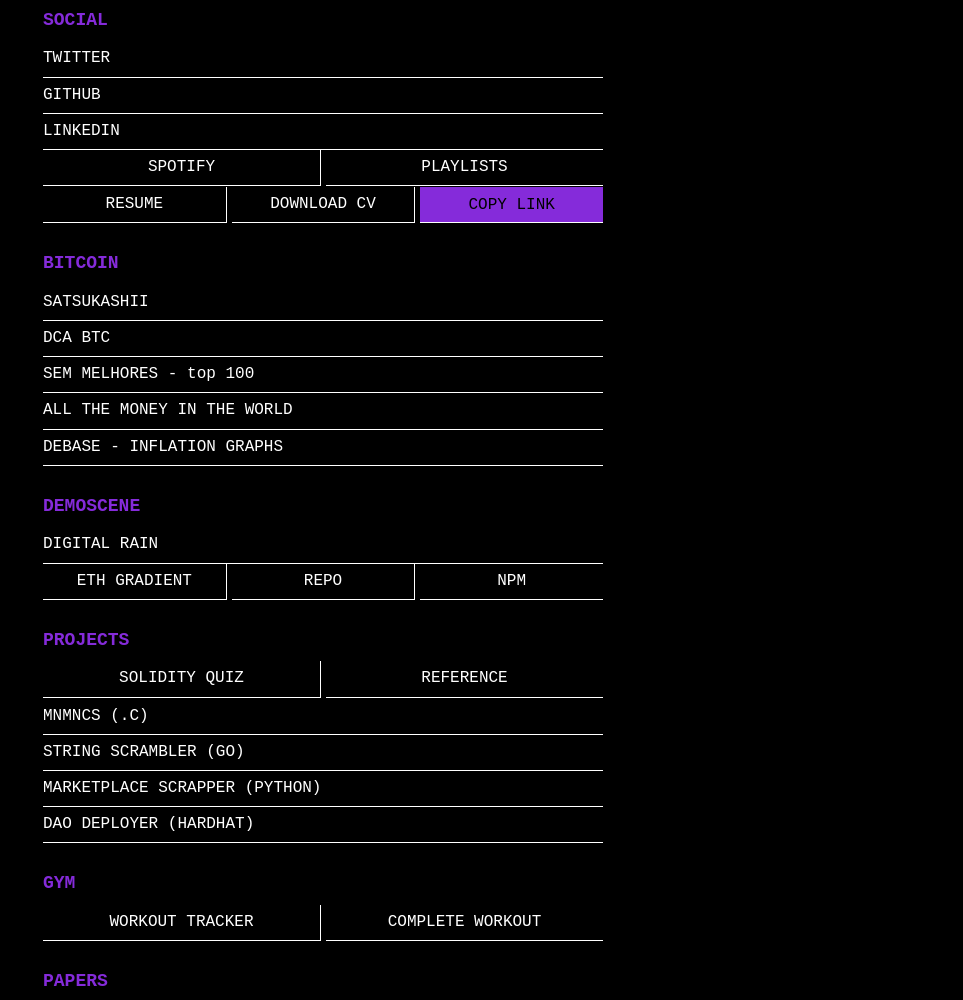
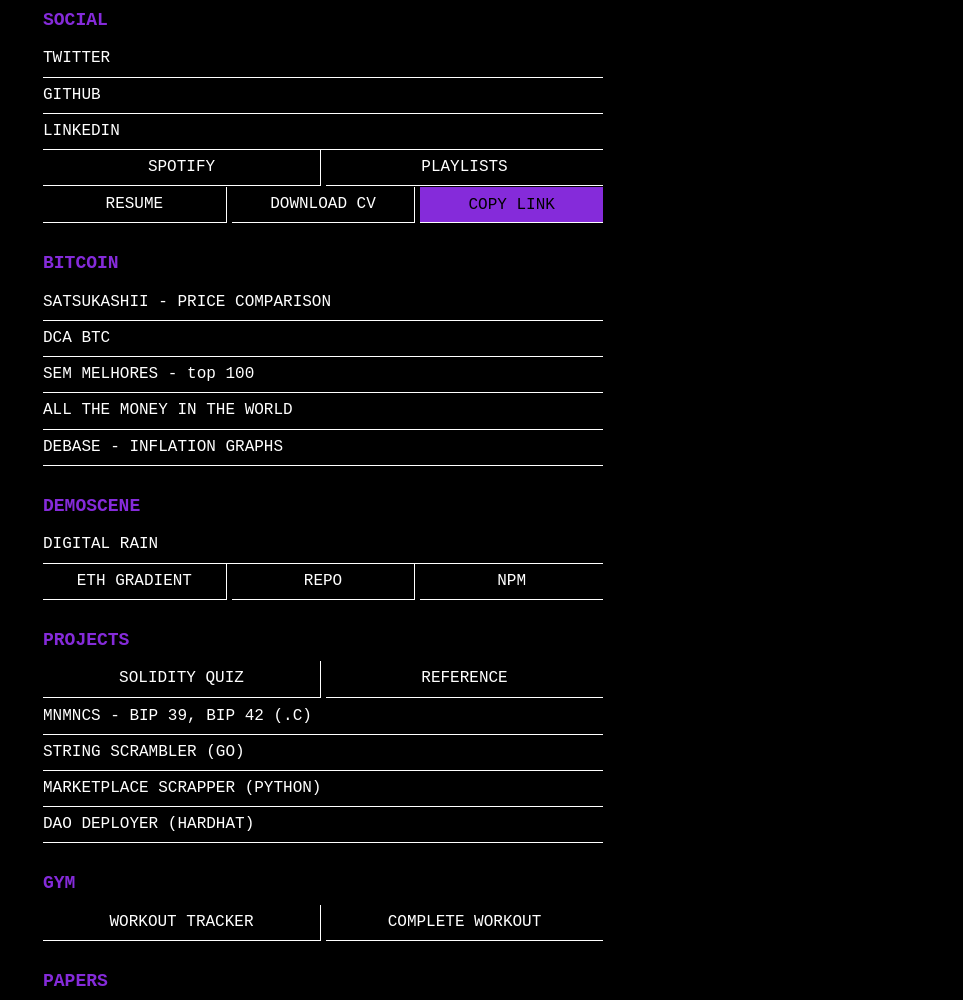
Before and after one commit to afa7789/links, a plain HTML site: page index.html in a window 1280 px wide. Shown: the part 69-1069 px from the top of the page, without its empty margins (317-1280 px from the left). Drawn offline with Linux system fonts and the light colour scheme.

Commit message:
Update index.html

```diff
--- a/index.html
+++ b/index.html
@@ -119,7 +119,7 @@
     </div>
 
     <h2>BITCOIN</h2>
-    <a href="https://afa7789.github.io/satsukashii/">SATSUKASHII</a>
+    <a href="https://afa7789.github.io/satsukashii/">SATSUKASHII - PRICE COMPARISON </a>
     <a href="https://afa7789.github.io/dca_btc_brutalist/">DCA BTC</a>
     <a href="https://afa7789.github.io/SemMelhores/">SEM MELHORES - top 100 </a>
     <a href="https://afa7789.github.io/all_the_money_in_the_world/">ALL THE MONEY IN THE WORLD</a>
@@ -139,7 +139,7 @@
         <a href="https://afa7789.github.io/study_quiz/">SOLIDITY QUIZ</a>
         <a href="https://github.com/afa7789/study_quiz/blob/master/content.md">REFERENCE</a>
     </div>
-    <a href="https://github.com/afa7789/mnmncs">MNMNCS (.C)</a>
+    <a href="https://github.com/afa7789/mnmncs">MNMNCS - BIP 39, BIP 42 (.C)</a>
     <a href="https://github.com/afa7789/PK_scrambled_eggs">STRING SCRAMBLER (GO)</a>
     <a href="https://github.com/afa7789/pyscrapper">MARKETPLACE SCRAPPER (PYTHON)</a>
     <a href="https://github.com/withtally/gov-deployer">DAO DEPLOYER (HARDHAT)</a>
```
